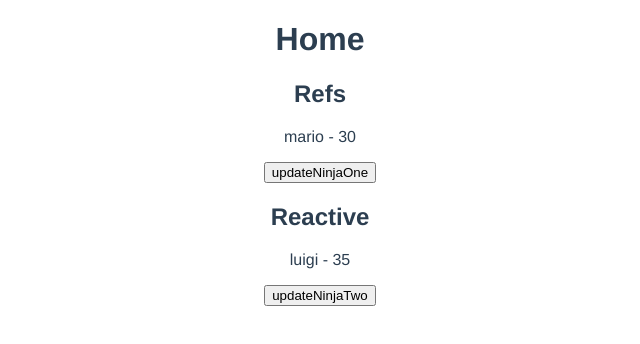
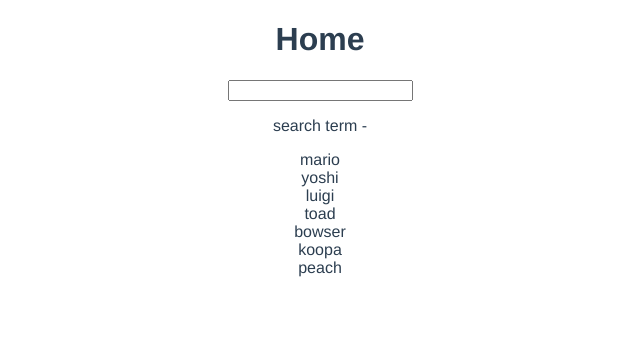
Before and after one commit to LaurenceWiles/dojo-blog, a Vue app: page / in a window 1280 px wide. Shown: the top 344 px of the page, without its empty margins (320-960 px from the left). Built offline with nearby package versions, Linux system fonts and the light colour scheme.

Commit message:
computed values

```diff
--- a/src/views/HomeView.vue
+++ b/src/views/HomeView.vue
@@ -1,33 +1,39 @@
 <template>
   <div class="home">
     <h1>Home</h1>
-    <h2>Refs</h2>
-    <p>{{ ninjaOne.name }} - {{ ninjaOne.age }}</p>
-    <button @click="updateNinjaOne">updateNinjaOne</button>
-    <h2>Reactive</h2>
-    <p>{{ ninjaTwo.name }} - {{ ninjaTwo.age }}</p>
-    <button @click="updateNinjaTwo">updateNinjaTwo</button>
+    <input type="text" v-model="search" />
+    <p>search term - {{ search }}</p>
+    <div v-for="name in matchingNames" :key="name">
+      {{ name }}
+    </div>
   </div>
 </template>
 
 <script>
-import { reactive, ref } from "vue";
+import { computed, ref } from "vue";
 
 // @ is an alias to /src
 
 export default {
   name: "HomeView",
   setup() {
-    const ninjaOne = ref({ name: "mario", age: 30 });
-    const ninjaTwo = reactive({ name: "luigi", age: 35 });
+    const search = ref("");
 
-    const updateNinjaOne = () => {
-      ninjaOne.value.age = 40;
-    };
-    const updateNinjaTwo = () => {
-      ninjaTwo.age = 45;
-    };
-    return { ninjaOne, updateNinjaOne, ninjaTwo, updateNinjaTwo };
+    const names = ref([
+      "mario",
+      "yoshi",
+      "luigi",
+      "toad",
+      "bowser",
+      "koopa",
+      "peach",
+    ]);
+
+    const matchingNames = computed(() => {
+      return names.value.filter((name) => name.includes(search.value));
+    });
+
+    return { names, search, matchingNames };
   },
 };
 </script>
```
